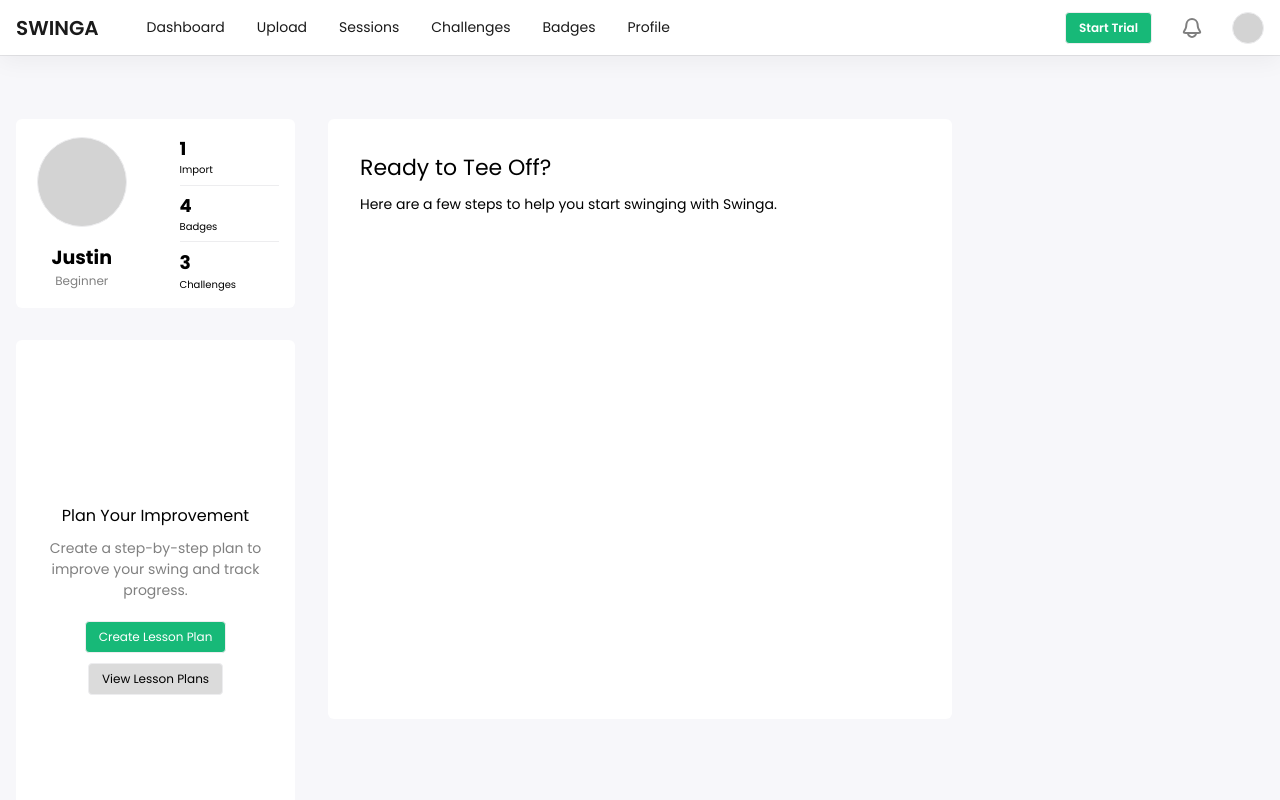
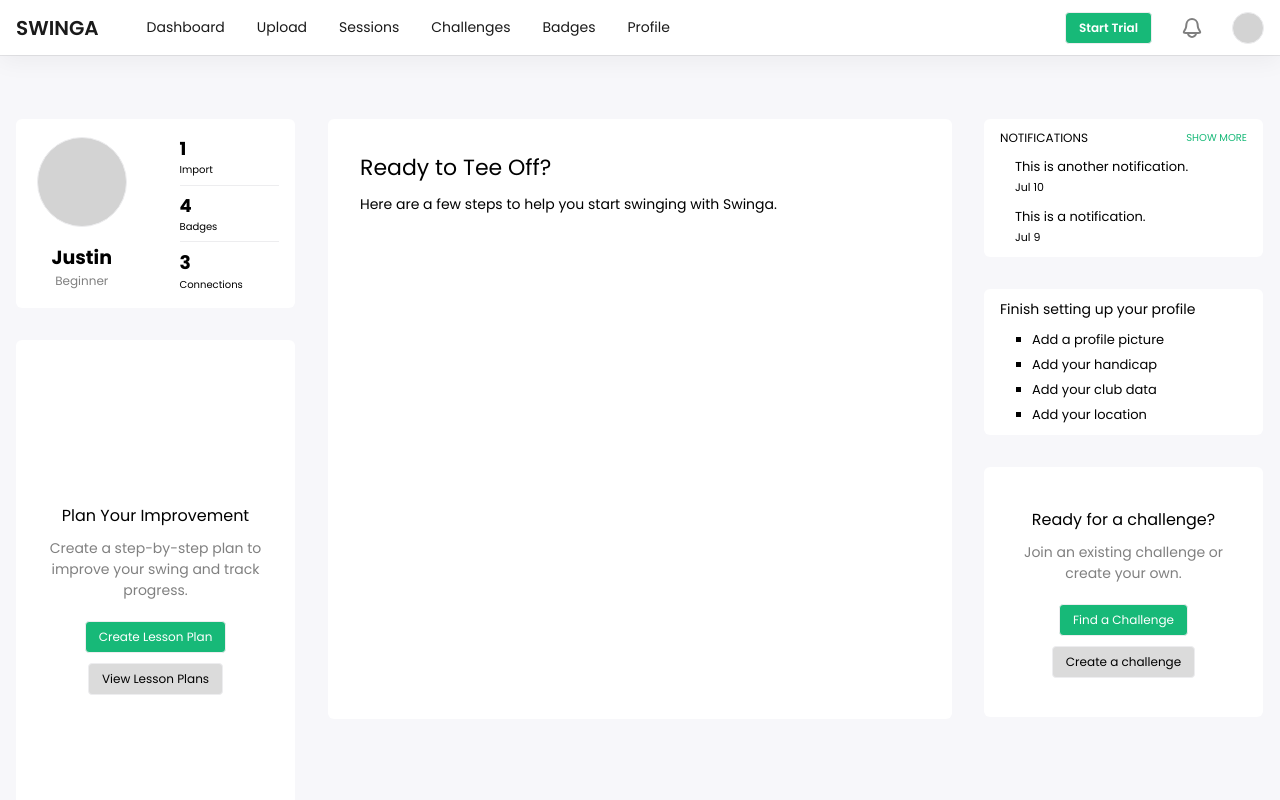
Before and after one commit to jDelille/swinga, a Next.js app: page / in a window 1280 px wide. Shown: the top 800 px of the page. Built offline with nearby package versions, Linux system fonts and the light colour scheme.

Commit message:
feat: added right sidebar widgets

```diff
--- a/components/sidebar/LeftSidebar.tsx
+++ b/components/sidebar/LeftSidebar.tsx
@@ -2,7 +2,7 @@
 import styles from './Sidebar.module.scss';
 import UserProfile from '../widgets/UserProfile';
 import LessonPlan from '../widgets/LessonPlan';
-import Challenges from '../widgets/Challenges';
+import WeekRecap from '../widgets/WeekRecap';
 
 type LeftSidebarProps = {
 
@@ -12,7 +12,8 @@
     <div className={styles.sidebar}>
       <UserProfile />
       <LessonPlan />
-      <Challenges />
+            <WeekRecap />
+
     </div>
   );
 };
--- a/components/sidebar/RightSidebar.tsx
+++ b/components/sidebar/RightSidebar.tsx
@@ -1,13 +1,16 @@
-import React from 'react';
-import styles from './Sidebar.module.scss';
+import React from "react";
+import styles from "./Sidebar.module.scss";
+import Notifications from "../widgets/Notifications";
+import FinishProfileSetup from "../widgets/FinishProfileSetup";
+import Challenges from "../widgets/Challenges";
 
-type RightSidebarProps = {
-
- }
+type RightSidebarProps = {};
 const RightSidebar: React.FC<RightSidebarProps> = () => {
   return (
-    <div className={styles.sidebar}>
-
+    <div className={styles.rightSidebar}>
+      <Notifications />
+      <FinishProfileSetup />
+      <Challenges />
     </div>
   );
 };
--- a/components/sidebar/Sidebar.module.scss
+++ b/components/sidebar/Sidebar.module.scss
@@ -1,7 +1,13 @@
-.sidebar {
+.sidebar,
+.rightSidebar {
     width: 25%;
     height: 100%;
     display: flex;
     flex-direction: column;
     gap: 2rem;
 }
+
+.rightSidebar {
+    padding-left: 2rem;
+
+}
--- /dev/null
+++ b/components/widgets/FinishProfileSetup.tsx
@@ -0,0 +1,19 @@
+import React from "react";
+import styles from "./Widget.module.scss";
+
+type FinishProfileSetupProps = {};
+const FinishProfileSetup: React.FC<FinishProfileSetupProps> = () => {
+  return (
+    <div className={styles.finishProfile}>
+      <p>Finish setting up your profile</p>
+      <ul>
+        <li>Add a profile picture</li>
+        <li>Add your handicap</li>
+        <li>Add your club data</li>
+        <li>Add your location</li>
+      </ul>
+    </div>
+  );
+};
+
+export default FinishProfileSetup;
--- /dev/null
+++ b/components/widgets/Notifications.tsx
@@ -0,0 +1,37 @@
+import React from "react";
+import styles from "./Widget.module.scss";
+
+type NotificationsProps = {};
+
+const Notifications: React.FC<NotificationsProps> = () => {
+  const notifications = [
+    {
+      id: 1,
+      text: "This is another notification.",
+      date: "Jul 10"
+    },
+     {
+      id: 2,
+      text: "This is a notification.",
+      date: "Jul 9"
+    },
+  ];
+
+  return (
+    <div className={styles.notifications}>
+      <div className={styles.label}>
+        <p>Notifications <span>Show More</span></p>
+      </div>
+      <div className={styles.list}>
+        {notifications.map((notif) => (
+            <div className={styles.notif} key={notif.id}>
+                <p>{notif.text}</p>
+                <span>{notif.date}</span>
+            </div>
+        ))}
+      </div>
+    </div>
+  );
+};
+
+export default Notifications;
--- a/components/widgets/UserProfile.tsx
+++ b/components/widgets/UserProfile.tsx
@@ -22,7 +22,7 @@
         </div>
         <div className={styles.row}>
           <h3>3</h3>
-          <p>Challenges</p>
+          <p>Connections</p>
         </div>
       </div>
     </div>
--- /dev/null
+++ b/components/widgets/WeekRecap.tsx
@@ -0,0 +1,25 @@
+import React from 'react';
+import styles from './Widget.module.scss';
+import Button from '../reusable/button/Button';
+
+type WeekRecapProps = {
+
+ }
+const WeekRecap: React.FC<WeekRecapProps> = () => {
+  return (
+    <div className={styles.weekRecap}>
+       <div className={styles.startMessage}>
+        <h2>Last 7 Days</h2>
+        <p>
+          Import data regularly to get a report of your last seven days.
+        </p>
+        <Button>
+          Import Data
+        </Button>
+
+      </div>
+    </div>
+  );
+};
+
+export default WeekRecap;
--- a/components/widgets/Widget.module.scss
+++ b/components/widgets/Widget.module.scss
@@ -2,7 +2,10 @@
 
 .userProfile,
 .lessonPlan,
-.challenges {
+.challenges,
+.weekRecap,
+.finishProfile,
+.notifications {
   background-color: var(--bg-color);
   width: 279px;
   height: 189px;
@@ -78,5 +81,57 @@
 
 .challenges {
   height: 250px;
+}
 
+// Right Sidebar
+
+.notifications {
+  height: fit-content;
+  .label {
+    font-size: 12px;
+    text-transform: uppercase;
+    margin-bottom: 10px;
+    width: 100%;
+    p {
+      display: flex;
+      justify-content: space-between;
+      align-items: center;
+      span {
+        font-size: 10px;
+        color: var(--accent);
+        cursor: pointer;
+        &:hover {
+          text-decoration: underline;
         }
+      }
+    }
+  }
+  .list {
+    display: flex;
+    flex-direction: column;
+    gap: 10px;
+    padding-left: 15px;
+    .notif {
+      font-size: 13px;
+    }
+    span {
+      font-size: 11px;
+    }
+  }
+}
+
+.finishProfile {
+  height: fit-content;
+  font-size: 14px;
+  display: flex;
+  flex-direction: column;
+  gap: 10px;
+  ul {
+    list-style-type: square;
+    padding-left: 2rem;
+    font-size: 13px;
+    display: flex;
+    flex-direction: column;
+    gap: 5px;
+  }
+}
```
Also changed, not shown: app/profile/page.tsx (added). Lines whose indentation alone changed are shown as unchanged.
